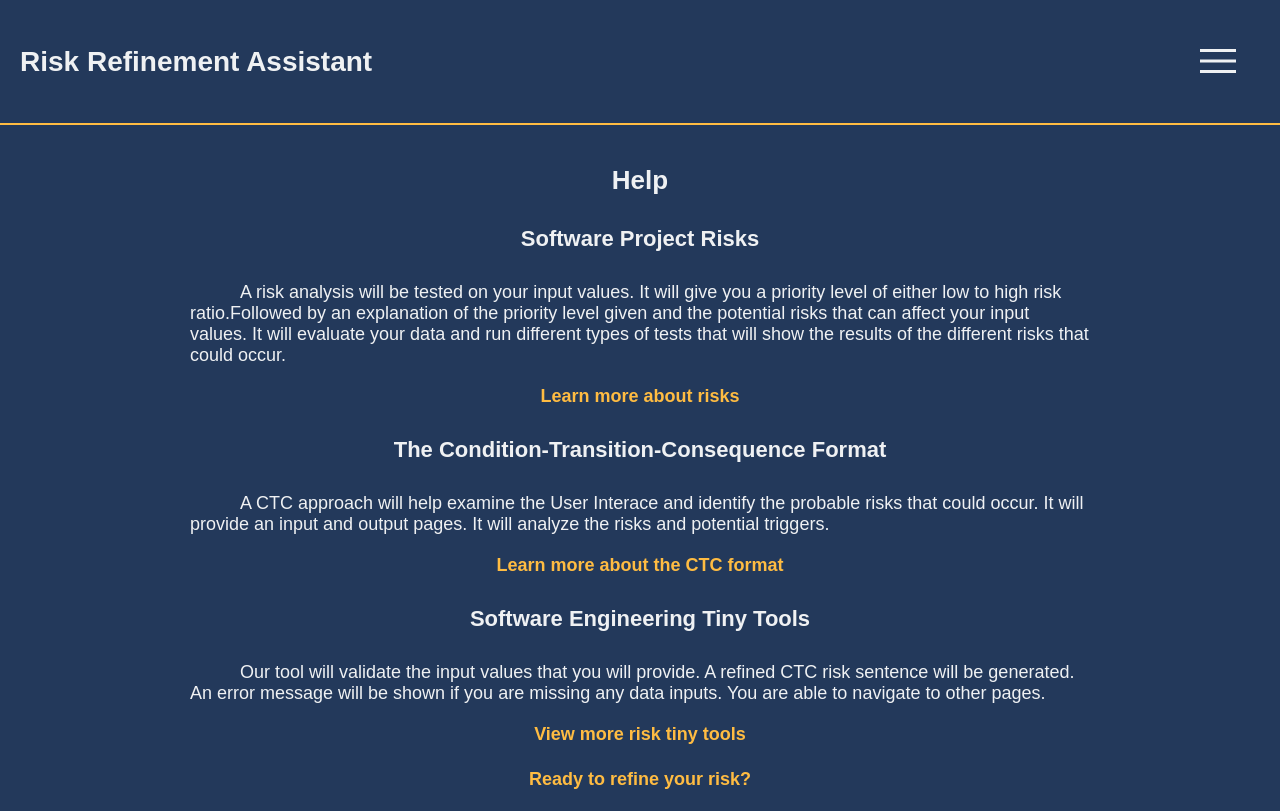
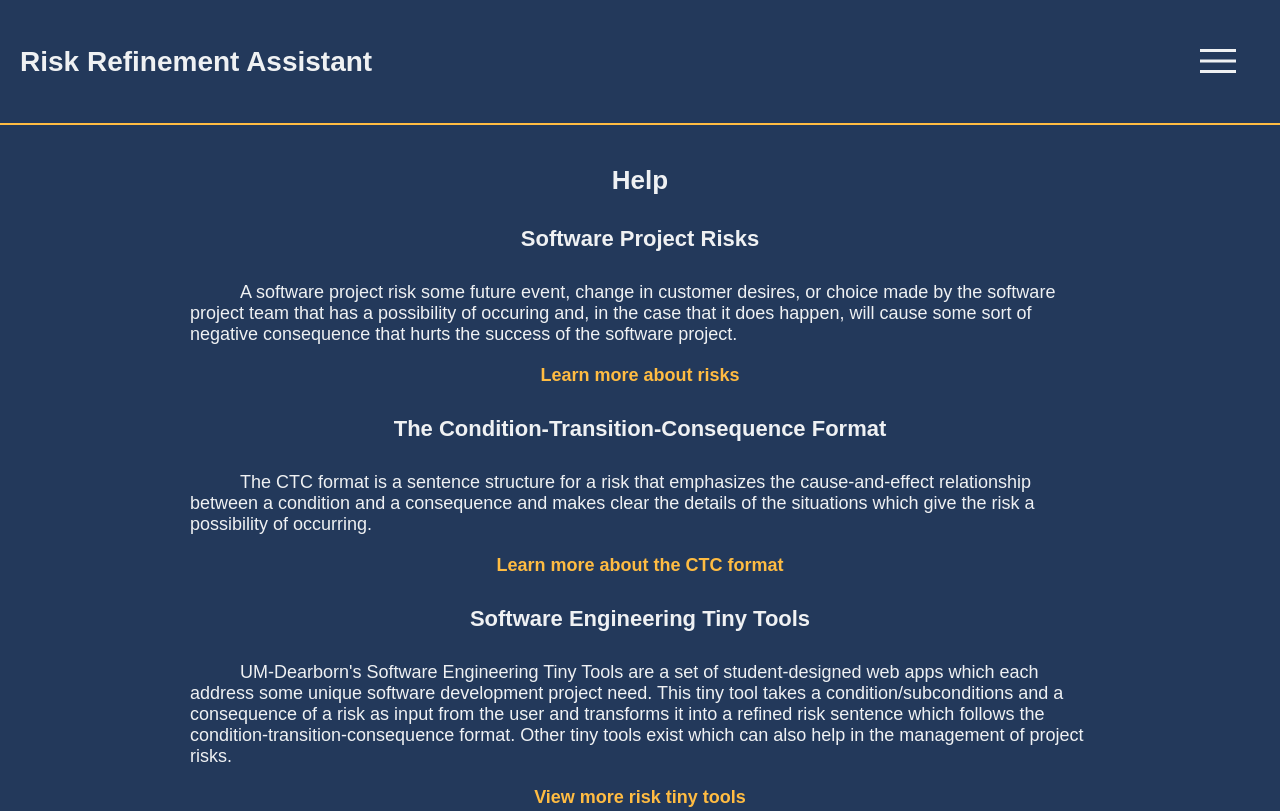
Before and after one commit to lana-bu/RiskRefinementAssistant_TinyTool, a plain HTML site: page help.html in a window 1280 px wide. Shown: the top 811 px of the page. Drawn offline with Linux system fonts and the light colour scheme.

Commit message:
revised help page content

```diff
--- a/help.html
+++ b/help.html
@@ -11,22 +11,23 @@
     <section class="content-section container">
         <h2 class="section-header">Help</h2>
         <h3 class="section-header help-topic-header">Software Project Risks</h3>
-        <p class="indented-paragraph">A risk analysis will be tested on your input values. It will give you a priority level
-            of either low to high risk ratio.Followed by an explanation of the priority level given
-            and the potential risks that can affect your input values. It will evaluate your data
-            and run different types of tests that will show the results of the different risks that
-            could occur.
+        <p class="indented-paragraph">A software project risk some future event, change in customer desires, or
+            choice made by the software project team that has a possibility of occuring and, in the case that it
+            does happen, will cause some sort of negative consequence that hurts the success of the software project.
         </p>
         <h4 class="page-link"><a href="risk_help.html">Learn more about risks</a></h4>
         <h3 class="section-header help-topic-header">The Condition-Transition-Consequence Format</h3>
-        <p class="indented-paragraph"> A CTC approach will help examine the User Interace and identify the probable risks that could
-            occur. It will provide an input and output pages. It will analyze the risks and potential triggers.
+        <p class="indented-paragraph"> The CTC format is a sentence structure for a risk that emphasizes the
+            cause-and-effect relationship between a condition and a consequence and makes clear the details of
+            the situations which give the risk a possibility of occurring.
         </p>
         <h4 class="page-link"><a href="ctc_help.html">Learn more about the CTC format</a></h4>
         <h3 class="section-header help-topic-header">Software Engineering Tiny Tools</h3>
-        <p class="indented-paragraph">Our tool will validate the input values that you will provide. A refined CTC risk sentence
-            will be generated. An error message will be shown if you are missing any data inputs. You
-            are able to navigate to other pages.
+        <p class="indented-paragraph">UM-Dearborn's Software Engineering Tiny Tools are a set of
+            student-designed web apps which each address some unique software development project need.
+            This tiny tool takes a condition/subconditions and a consequence of a risk as input from the
+            user and transforms it into a refined risk sentence which follows the condition-transition-consequence
+            format. Other tiny tools exist which can also help in the management of project risks.
         </p>
         <h4 class="page-link"><a href="tinytools_help.html">View more risk tiny tools</a></h4>
         <h4 class="page-link"><a href="index.html">Ready to refine your risk?</a></h4>
```
